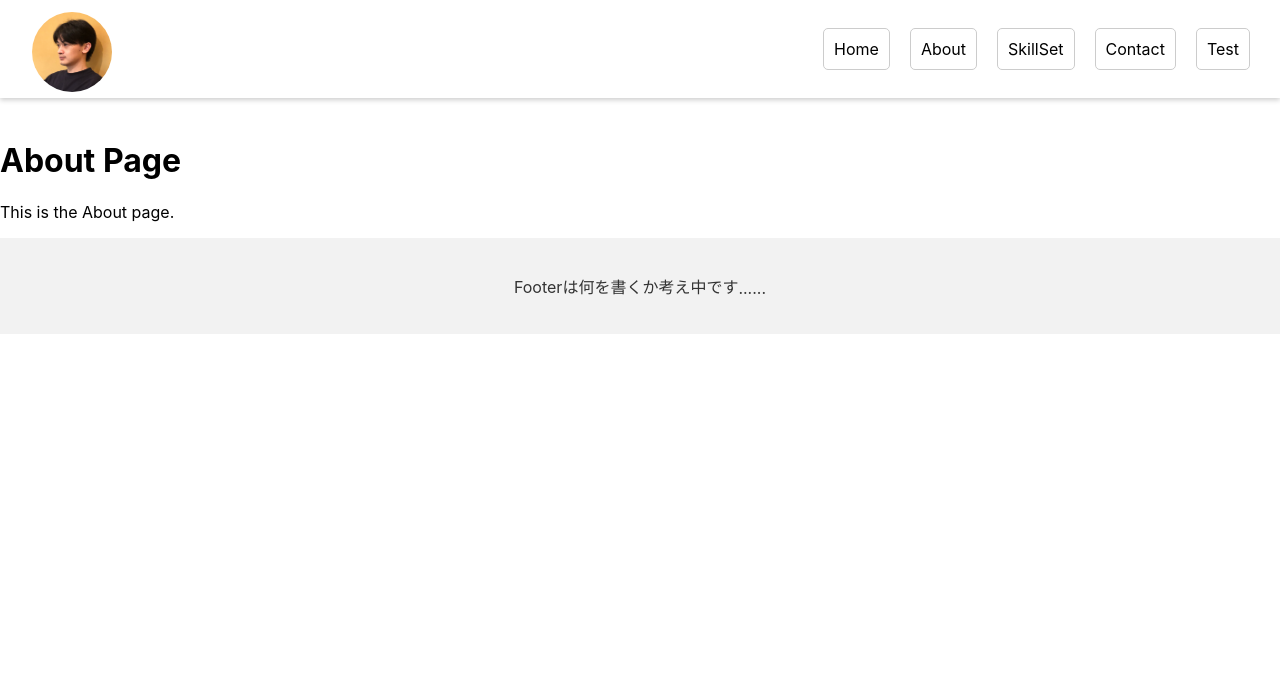
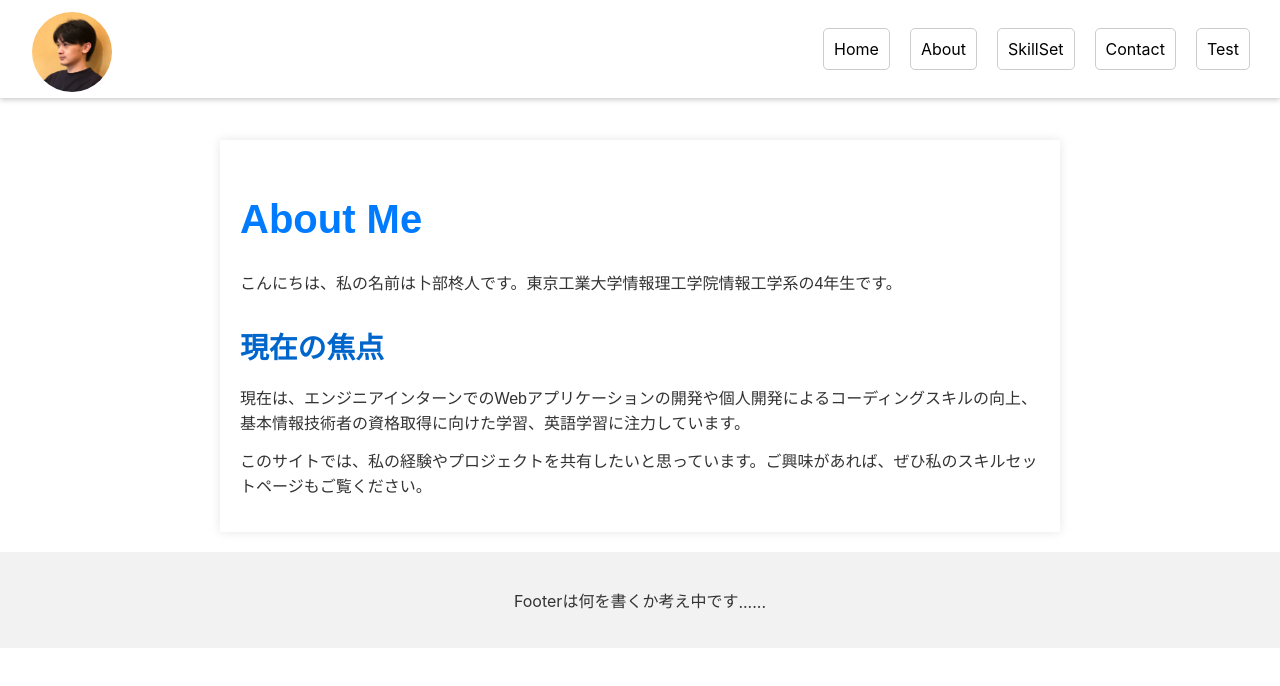
Before and after one commit to shu13579/My_Portfolio, a React (Create React App) app: page /about in a window 1280 px wide. Shown: the top 686 px of the page. Built offline with nearby package versions, Linux system fonts and the light colour scheme.

Commit message:
add: aboutページの内容を追加

```diff
--- a/src/pages/About.tsx
+++ b/src/pages/About.tsx
@@ -1,10 +1,16 @@
 import React from 'react';
+import '../styles/About.css';
 
 const About: React.FC = () => {
   return (
-    <div>
-      <h1>About Page</h1>
-      <p>This is the About page.</p>
+    <div className="about">
+      <h1>About Me</h1>
+      <p>こんにちは、私の名前は卜部柊人です。東京工業大学情報理工学院情報工学系の4年生です。</p>
+
+      <h2>現在の焦点</h2>
+      <p>現在は、エンジニアインターンでのWebアプリケーションの開発や個人開発によるコーディングスキルの向上、基本情報技術者の資格取得に向けた学習、英語学習に注力しています。</p>
+
+      <p>このサイトでは、私の経験やプロジェクトを共有したいと思っています。ご興味があれば、ぜひ私のスキルセットページもご覧ください。</p>
     </div>
   );
 };
--- /dev/null
+++ b/src/styles/About.css
@@ -0,0 +1,36 @@
+/* About.css */
+.about {
+  font-family: 'Arial', sans-serif;
+  color: #333;
+  line-height: 1.6;
+  max-width: 800px;
+  margin: 20px auto;
+  padding: 20px;
+  box-shadow: 0 0 10px rgba(0, 0, 0, 0.1);
+}
+
+.about h1 {
+  color: #007bff;
+  font-size: 2.5em;
+  margin-bottom: 0.5em;
+}
+
+.about h2 {
+  color: #0066cc;
+  font-size: 1.8em;
+  margin-top: 1em;
+  margin-bottom: 0.5em;
+}
+
+.about p {
+  margin: 0.75em 0;
+}
+
+.about a {
+  color: #007bff;
+  text-decoration: none;
+}
+
+.about a:hover {
+  text-decoration: underline;
+}
```
